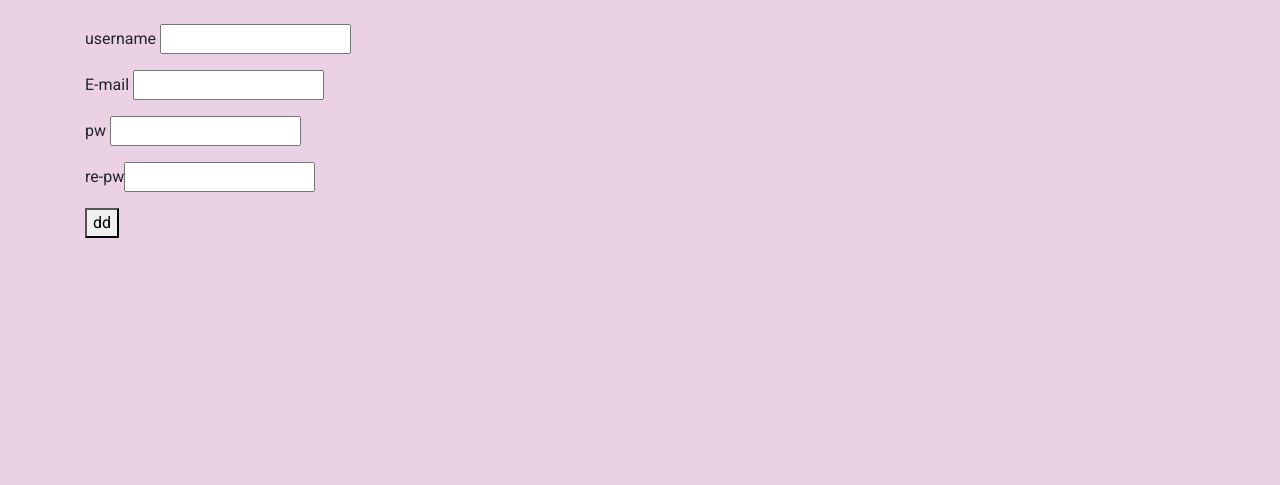
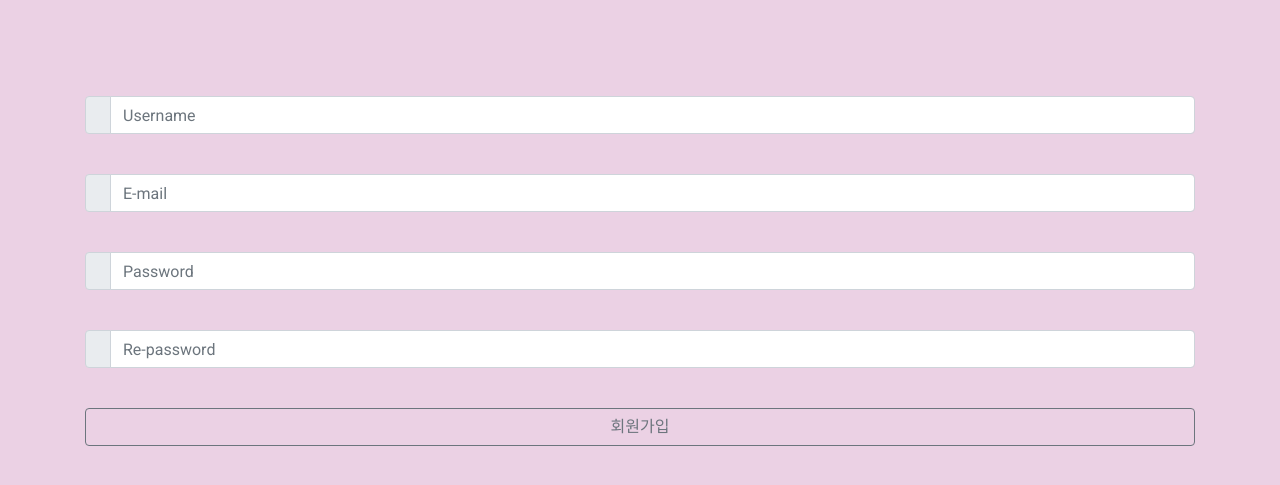
Before and after one commit to wldusdhso/likelion_ideaton2, a Django app: page /register/ in a window 1280 px wide. Shown: the part 56-541 px from the top of the page. Run offline with Django 3.2, Linux system fonts and the light colour scheme; some libraries are stand-ins or nearby versions.

Commit message:
register

```diff
--- a/decisionProject/main/templates/register.html
+++ b/decisionProject/main/templates/register.html
@@ -15,12 +15,43 @@
 
 <form action="{% url 'main:register' %}" method="POST">
     {% csrf_token %}
-    <p>username <input type="text" name="username" required="required"></p>
+    <br>
+    <br>
+    <br>
+    <div class="input-group mb-3">
+        <div class="input-group-prepend">
+          <span class="input-group-text" id="basic-addon1"></span>
+        </div>
+        <input type="text" class="form-control" placeholder="Username" aria-label="Username" aria-describedby="basic-addon1"name="username" required="required">
+      </div>
+      <br>
+      <div class="input-group mb-3">
+        <div class="input-group-prepend">
+          <span class="input-group-text" id="basic-addon1"></span>
+        </div>
+        <input type="email" class="form-control" placeholder="E-mail" aria-label="E-mail" aria-describedby="basic-addon1"name="email" required="required">
+      </div>
+      <br>
+      <div class="input-group mb-3">
+        <div class="input-group-prepend">
+          <span class="input-group-text" id="basic-addon1"></span>
+        </div>
+        <input type="password" class="form-control" placeholder="Password" aria-label="Password" aria-describedby="basic-addon1"name="password" required="required">
+      </div>
+      <br>
+      <div class="input-group mb-3">
+        <div class="input-group-prepend">
+          <span class="input-group-text" id="basic-addon1"></span>
+        </div>
+        <input type="password" class="form-control" placeholder="Re-password" aria-label="Password" aria-describedby="basic-addon1"name="password2" required="required">
+      </div>
+      <br>
+    <!-- <p>username <input type="text" name="username" required="required"></p>
     <p>E-mail <input type="email" name="email" required="required"></p>
     <p>pw <input type="password" name="password" required="required"></p>
-    <p>re-pw<input type="password" name="password2" required="required"></p>
+    <p>re-pw<input type="password" name="password2" required="required"></p> -->
+    <button type="submit" class=" btn pull-right form-control btn-outline-secondary">회원가입</button>
 
-    <button type="submit">dd</button>
 
 </form>
 {% endblock %}
```
